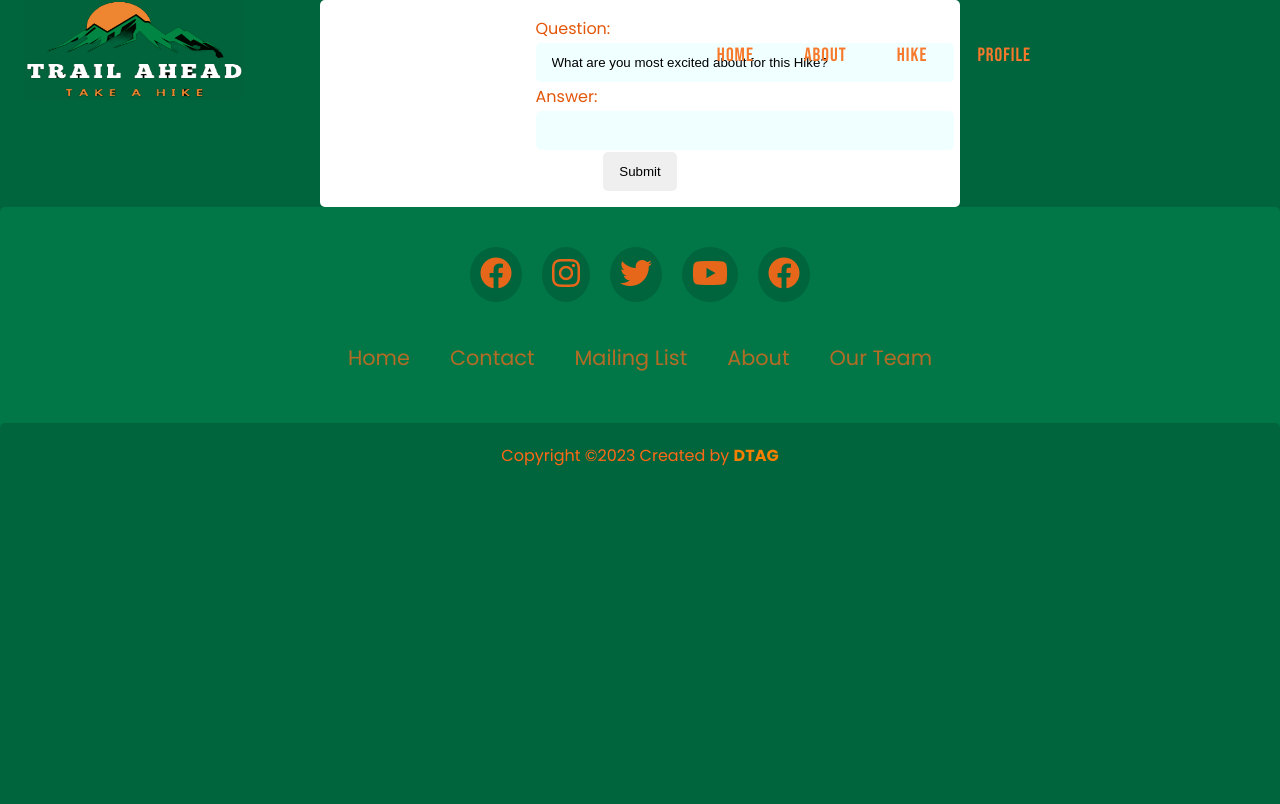
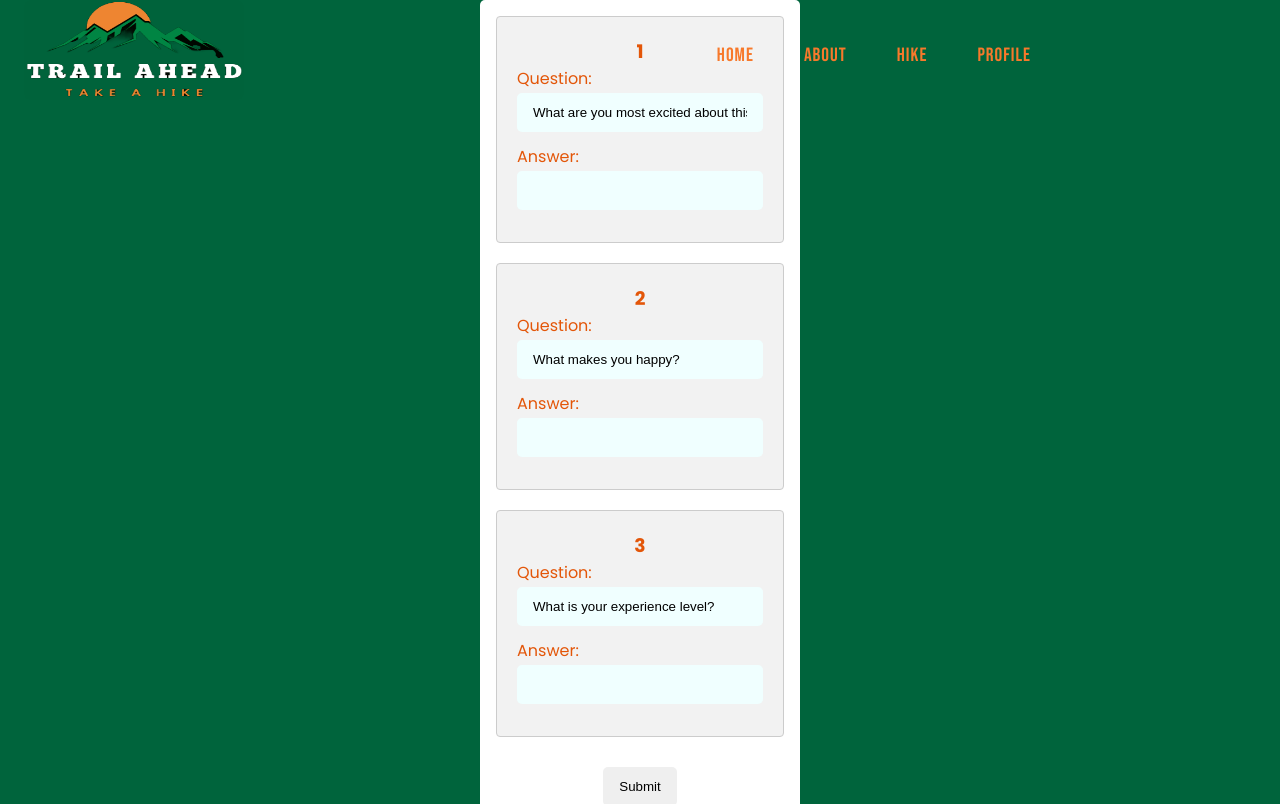
Before and after one commit to DQuaya/Trail-Ahead-Front-End, a React (Create React App) app: page /quiz in a window 1280 px wide. Shown: the top 804 px of the page. Built offline with nearby package versions, Linux system fonts and the light colour scheme.

Commit message:
initial Quiz-page layout finalizing

```diff
--- a/src/App.js
+++ b/src/App.js
@@ -56,8 +56,9 @@ function App() {
               <Route path="hike" element={<HikeList />} />
               <Route path="hike/:id" element={<Hikedetails />} />
               <Route path="profile" element={<Profile />} />
+              <Route path="quiz" element={<Quiz/>} />
             </Routes>
-                    <Quiz />
+            {/* <Quiz /> */}
             <Footer />
           </>
         )}
--- a/src/Components/Quiz/Quiz.css
+++ b/src/Components/Quiz/Quiz.css
@@ -1,18 +1,35 @@
+
+form {
+    width: 25%;
+
+}
+
+.quizContainer {
+  display: flex;
+  flex-direction: column;
+  align-items: center;
+
+}
+
+.quizBox {
+  background-color: #f2f2f2;
+  border: 1px solid #ccc;
+  border-radius: 4px;
+  padding: 20px;
+  margin-bottom: 20px;
+  width: 100%;
 
 
-
-.quizContainer {
-
- width: 50%;
- align-self: center;
-  /* margin: 0 auto; */
 }
 
-
-input#question {
-  width: 200%;
+.quizItem {
+  margin-bottom: 10px;
 }
 
-input#answer {
-  width: 200%;
+.quizItem input[type="text"] {
+  width: 100%;
 }
+
+button[type="submit"] {
+  margin-top: 10px;
+}
--- a/src/Components/Quiz/Quiz.js
+++ b/src/Components/Quiz/Quiz.js
@@ -1,61 +1,67 @@
+import React from "react";
+import { ReactDOM } from "react";
+import { useState } from "react";
 import "./Quiz.css";
-import { useState } from "react";
-
-import React from "react";
 
 function Quiz() {
-  const [questions, setQuestions] = useState([]);
-  const [question, setQuestion] = useState("What are you most excited about for this Hike?");
-  const [answer, setAnswer] = useState("");
+  const [quizzes, setQuizzes] = useState([
+    { question: "What are you most excited about this Hike?", answer: "" },
+    { question: "What makes you happy?", answer: "" },
+    { question: "What is your experience level?", answer: "" },
+  ]);
+
+  const handleQuizChange = (index, field, value) => {
+    const updatedQuizzes = [...quizzes];
+    updatedQuizzes[index][field] = value;
+    setQuizzes(updatedQuizzes);
+  };
 
   const handleSubmit = (e) => {
     e.preventDefault();
-    const newQuestion = question;
-    const newAnswer = answer;
-    const updatedQuestions = [
-      ...questions,
-      { question: newQuestion, answer: newAnswer },
-    ];
-    setQuestions(updatedQuestions);
-    setQuestion("");
-    setAnswer("");
+    console.log(quizzes);
+
+    const resetQuizzes = quizzes.map((quiz) => ({
+      question: quiz.question,
+      answer: "", // Reset the answer value to an empty string
+    }));
+
+    setQuizzes(resetQuizzes);
   };
 
   return (
     <div className="quizContainer">
       <form onSubmit={handleSubmit}>
-        <div>
-          <label htmlFor="question">Question:</label>
+        {quizzes.map((quiz, index) => (
+          <div key={index} className="quizBox">
+            <h3>{index + 1}</h3>
+            <div className="quizItem">
+              <label htmlFor={`question-${index}`}>Question:</label>
               <input
                 type="text"
-            id="question"
-            value={question}
-            onChange={(e) => setQuestion(e.target.value)}
+                id={`question-${index}`}
+                value={quiz.question}
+                onChange={(e) =>
+                  handleQuizChange(index, "question", e.target.value)
+                }
                 required
               />
             </div>
-        <div>
-          <label htmlFor="answer">Answer:</label>
+            <div className="quizItem">
+              <label htmlFor={`answer-${index}`}>Answer:</label>
               <input
                 type="text"
-            id="answer"
-            value={answer}
-            onChange={(e) => setAnswer(e.target.value)}
+                id={`answer-${index}`}
+                value={quiz.answer}
+                onChange={(e) =>
+                  handleQuizChange(index, "answer", e.target.value)
+                }
                 required
               />
             </div>
+          </div>
+        ))}
         <button type="submit">Submit</button>
       </form>
-
-      <section>
-        {questions.map((item, index) => (
-          <div key={index}>
-            <h3>Question {index + 1}</h3>
-            <p>Question: {item.question}</p>
-            <p>Answer: {item.answer}</p>
-          </div>
-        ))}
-      </section>
     </div>
   );
 }
```
Lines whose indentation alone changed are shown as unchanged.
